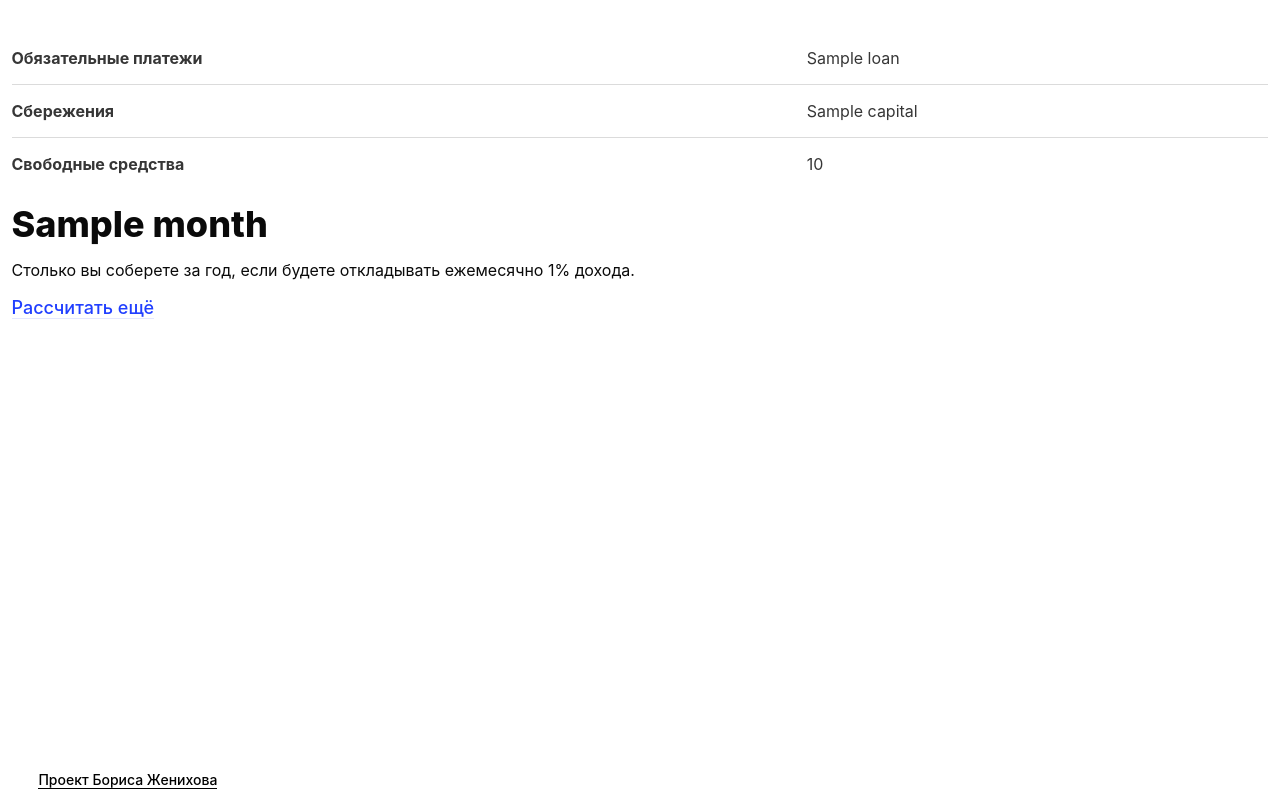
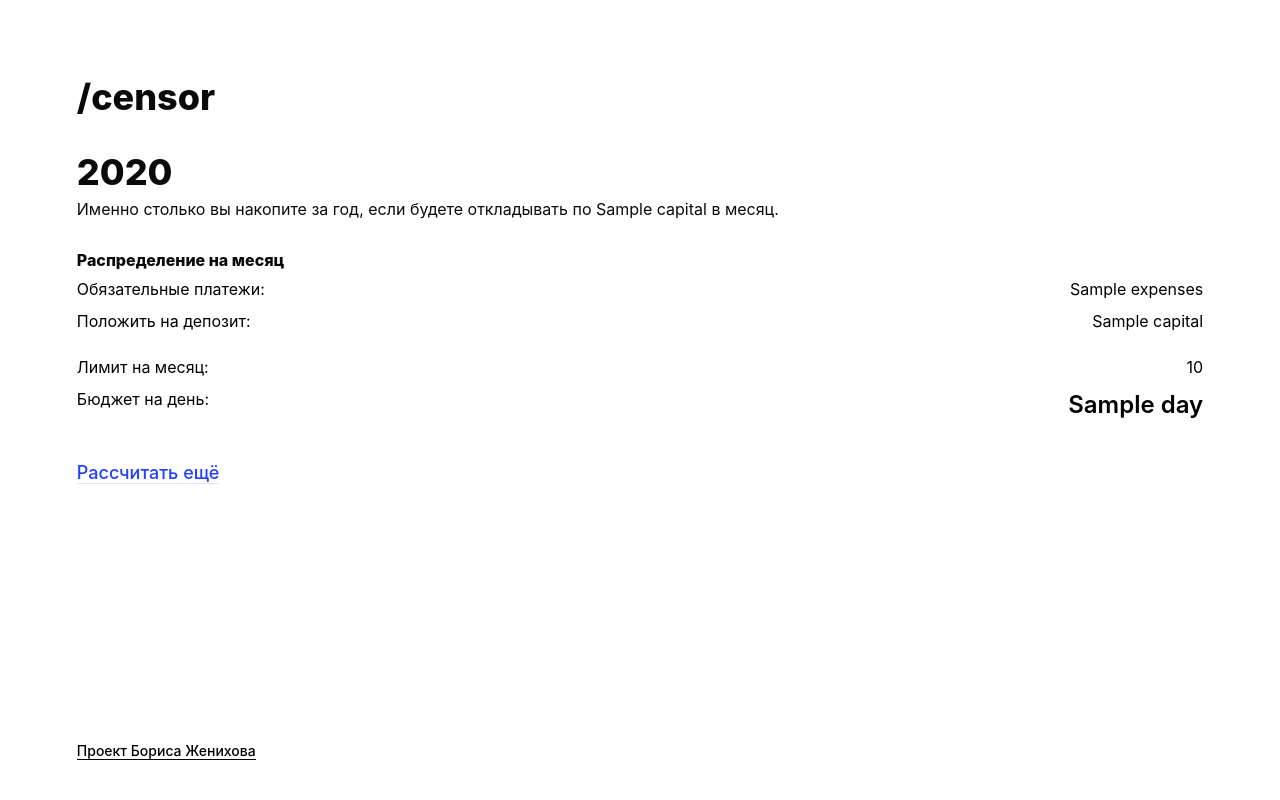
Before and after one commit to abuwhite/censor, a Flask app: template src/templates/info.html in a window 1280 px wide. Run offline with Flask 2, Linux system fonts and the light colour scheme; the template is opened without the code that fills it: most values are stand-ins (such as "Sample title", 1, 10 or a date in 2020); parts of the project's set-up code (start-up, migrations or seed data) failed here and were passed over; some libraries are stand-ins or nearby versions.

Commit message:
Refactoring

```diff
--- a/src/__main__.py
+++ b/src/__main__.py
@@ -1,3 +1,6 @@
+"""Main module engine."""
+
+
 from flask import (
     Flask,
     render_template,
@@ -5,26 +8,29 @@ from flask import (
     redirect
 )
 
-from src.utils.bank import Bank, get_month_amount
+from src.utils.bank import Bank
 from babel import numbers
 
 app = Flask(__name__)
 
 
 def currency(num):
+    """Return format number."""
     return numbers.format_currency(num, 'KZT', locale='kk_KZ')
 
 
 @app.route('/')
 def index():
+    """Generate start page."""
     return render_template('index.html')
 
 
 @app.route('/', methods=['POST'])
-def my_form_post():
+def index_post():
+    """POST Form function."""
     global user
-    user = Bank(_amount=int(request.form['amount']),
-                _loan=int(request.form['loan']),
+    user = Bank(_income=int(request.form['amount']),
+                _expenses=int(request.form['loan']),
                 _percent=int(request.form['capital'])
                 )
 
@@ -32,13 +38,14 @@ def my_form_post():
 
 
 @app.route('/info')
-def test():
+def info():
+    """Generate info page."""
     return render_template('info.html',
-                           percent=user.percent,
-                           month=currency(get_month_amount(user.capital)),
-                           loan=currency(user.loan),
+                           balance=currency(user.balance),
+                           day=currency(user.balance_for_day),
+                           expenses=currency(user.expenses),
                            capital=currency(user.capital),
-                           amount=currency(user.free)
+                           year=currency(user.capital_year)
                            )
 
 
--- a/src/static/css/main.css
+++ b/src/static/css/main.css
@@ -17,11 +17,6 @@ body {
 
   padding: 1rem;
   background: #e6f2ff;
-}
-
-footer {
-  flex: 0 0 auto;
-  padding: 0.56rem 3%
 }
 
 .subtitle.is-5 {
@@ -58,14 +53,25 @@ footer {
 
 .table td,
 .table th {
-  border: 1px solid #dbdbdb;
+  border: none;
   border-width: 0 0 1px;
-  padding: 14px 0;
+  padding: 4px 0;
   vertical-align: top;
+}
+
+.table {
+    background-color: #fff;
+    color: #000;
 }
 
 .title.is-3 {
   margin-bottom: 2.2rem;
+  font-size: 36px;
+  font-weight: 800;
+}
+
+.title.is-4 {
+  margin-bottom: 14px;
   font-size: 36px;
   font-weight: 800;
 }
@@ -118,8 +124,7 @@ footer {
 }
 
 .control.has-icons-left .icon, .control.has-icons-right .icon {
-  /*color: rgb(171 171 171);*/
-  color: #F9F9FB;
+  color: rgb(171 171 171);
   height: 2.5em;
   pointer-events: none;
   position: absolute;
@@ -130,5 +135,30 @@ footer {
 
 .section {
   flex: 1 0 auto;
-  padding: 2rem 0.72rem;
+  padding: 6%;
 }
+
+footer {
+  flex: 0 0 auto;
+  padding: 3% 6%
+}
+
+.table.secondary {
+    text-align: right;
+}
+
+.title.is-6 {
+  font-weight: 800;
+  margin-bottom: 4px;
+}
+
+.title:not(.is-spaced)+.subtitle {
+    margin-top: -8px;
+}
+
+.container {
+    flex-grow: 1;
+    margin: 32px auto;
+    position: relative;
+    width: auto;
+}
--- a/src/templates/base.html
+++ b/src/templates/base.html
@@ -3,17 +3,19 @@
 <head>
     <meta charset="UTF-8">
     <meta name="viewport" content="width=device-width, initial-scale=1">
-    <link rel="stylesheet" href="https://cdn.jsdelivr.net/npm/bulma@0.9.3/css/bulma.min.css"><link rel="stylesheet" href="static/css/main.css">
-    <script src="https://kit.fontawesome.com/e4ebcc6146.js" crossorigin="anonymous"></script>
+    <link rel="stylesheet" href="https://cdn.jsdelivr.net/npm/bulma@0.9.3/css/bulma.min.css">
+    <link rel="stylesheet" href="https://maxst.icons8.com/vue-static/landings/line-awesome/line-awesome/1.3.0/css/line-awesome.min.css">
+    <link rel="stylesheet" href="static/css/main.css">
     {% block title %}
     <title>{{ title }}</title>
     {% endblock %}
 </head>
 <body>
-    {% block body %}
-
-    {% endblock %}
-
+    <div class="section">
+        <h1 class="title is-3 has-text-black">/censor</h1>
+        {% block body %}
+        {% endblock %}
+    </div>
     <footer>
         <p><a class="inherit-link" href="https://github.com/znhv/censor">Проект Бориса Женихова</a></p>
     </footer>
--- a/src/templates/info.html
+++ b/src/templates/info.html
@@ -5,33 +5,47 @@
 {% endblock %}
 
 {% block body %}
-    <div class="section">
+    <div class="container">
+        <h1 class="title is-4 has-text-black">{{ year }}</h1>
+        <p class="subtitle is-6 has-text-black">Именно столько вы накопите за год, если будете откладывать по {{ capital }} в месяц.</p>
+    </div>
+
+    <div class="container">
+        <h1 class="title is-6 has-text-black">Распределение на месяц</h1>
         <table class="table is-fullwidth">
       <tbody>
-            {% if loan %}
+        {% if not expenses.startswith('0') %}
             <tr>
-                  <td class="has-text-weight-bold">Обязательные платежи</td>
-                  <td>{{ loan }}</td>
+              <td>Обязательные платежи:</td>
+              <td class="table secondary">{{ expenses }}</td>
             </tr>
         {% endif %}
         {% if capital %}
             <tr>
-                    <td class="has-text-weight-bold">Сбережения</td>
-                    <td>{{ capital }}</td>
-                </tr>
-            {% endif %}
-            {% if amount %}
-                <tr>
-                    <td class="has-text-weight-bold">Свободные средства</td>
-                    <td>{{ amount }}</td>
+                <td>Положить на депозит:</td>
+                <td class="table secondary">{{ capital }}</td>
             </tr>
         {% endif %}
       </tbody>
     </table>
-
-        <h1 class="title is-3 has-text-black">{{ month }}</h1>
-        <p class="subtitle is-6 has-text-black">Столько вы соберете за год, если будете откладывать ежемесячно {{ percent }}% дохода.</p>
-        <p><a class="inherit-link-main" href="/">Рассчитать ещё</a></p>
+        <table class="table is-fullwidth">
+      <tbody>
+        {% if balance %}
+            <tr>
+                <td>Лимит на месяц:</td>
+                <td class="table secondary">{{ balance }}</td>
+            </tr>
+        {% endif %}
+        {% if day %}
+            <tr>
+                <td>Бюджет на день:</td>
+                <td class="table secondary" style="font-size: 24px;
+    font-weight: 600;">{{ day }}</td>
+            </tr>
+        {% endif %}
+      </tbody>
+    </table>
     </div>
 
+    <p><a class="inherit-link-main" href="/">Рассчитать ещё</a></p>
 {% endblock %}
```
Also changed, not shown: src/templates/index.html (+7 -9 lines), src/utils/bank.py (+13 -5 lines). Lines whose indentation alone changed are shown as unchanged.
